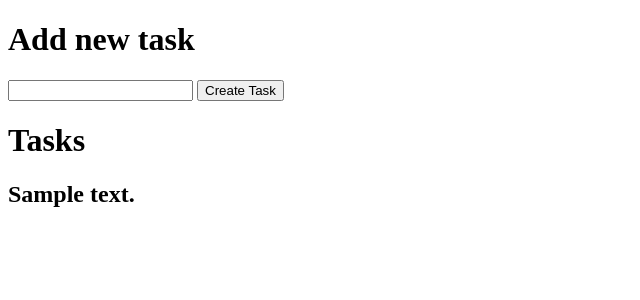
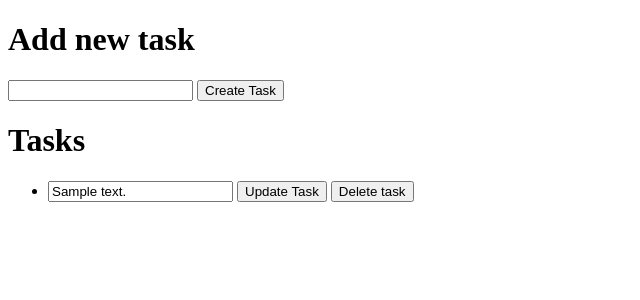
Before and after one commit to gutonin/Done-app, a Flask app: page / in a window 1280 px wide. Shown: the top 300 px of the page, without its empty margins (0-640 px from the left). Run offline with Flask 3, Linux system fonts and the light colour scheme; tables that the repository leaves empty hold one stand-in row (values such as "Sample post").

Commit message:
[Update][FIX][ADD] Views, template
Add a view for update tasks, fix creation tasks on query, update template to add update form.

```diff
--- a/app.py
+++ b/app.py
@@ -7,7 +7,7 @@ db = SQLAlchemy(app)
 
 #https://www.youtube.com/watch?v=mWBNI1cS0jg
 
-#Definindo o model
+#Model Definition
 class Tasks(db.Model):
     id = db.Column(db.Integer, primary_key=True)
     description = db.Column(db.String(100), unique=True, nullable=False)
@@ -20,7 +20,7 @@ def index():
 @app.route('/create', methods=['POST'])
 def create_task():
     form_description = request.form['description']
-    task_exists = Tasks.query.filter_by(descrption=form_description).first()
+    task_exists = Tasks.query.filter_by(description=form_description).first()
     if task_exists:
         return 'Error: Task already exists!', 400
     new_task = Tasks(description=form_description)
@@ -28,15 +28,24 @@ def create_task():
     db.session.commit()
     return redirect('/')
 
-@app.route('/delete<int:task_id>', methods=['POST'])
+@app.route('/update/<int:task_id>', methods=['POST'])
+def update_task(task_id):
+    task = Tasks.query.get(task_id)
+    if task:
+        task.description = request.form['description']
+        db.session.commit()
+    return redirect('/')
+
+@app.route('/delete/<int:task_id>', methods=['POST'])
 def delete_task(task_id):
     task = Tasks.query.get(task_id)
     if task:
         db.session.delete(task)
         db.session.commit()
-    redirect('/')
+    return redirect('/')
 
 if __name__ == '__main__':
+    #Create database structure
     with app.app_context():
         db.create_all()
     app.run(debug=True, port=5050)
--- a/template/index.html
+++ b/template/index.html
@@ -12,8 +12,21 @@
         <button type="submit">Create Task</button>
     </form>
     <h1>Tasks</h1>
-    {% for task in tasks %}
-        <h2>{{ task.description }}</h2>
-    {% endfor %}
+    <ul>
+        {% for task in tasks %}
+            <li>
+                <form action="/update/{{ task.id }}" method="POST" style="display: inline;">
+                    <input type="text" name="description" value="{{ task.description }}" required>
+                    <button type="submit">Update Task</button>
+                </form>
+
+                <form action="/delete/{{ task.id }}" method="POST" style="display: inline;">
+                    <button type="submit">
+                        Delete task
+                    </button>
+                </form>
+            </li>
+        {% endfor %}
+    </ul>
 </body>
 </html>
```
